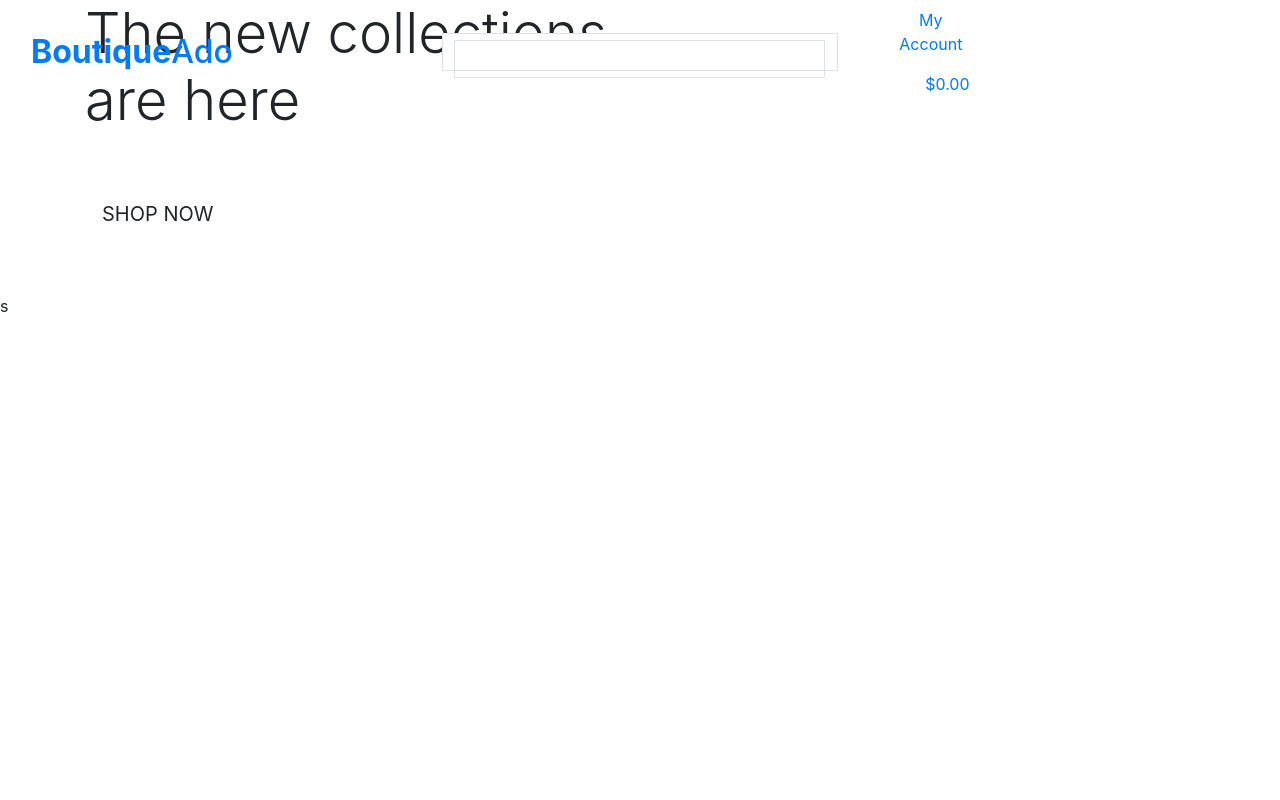
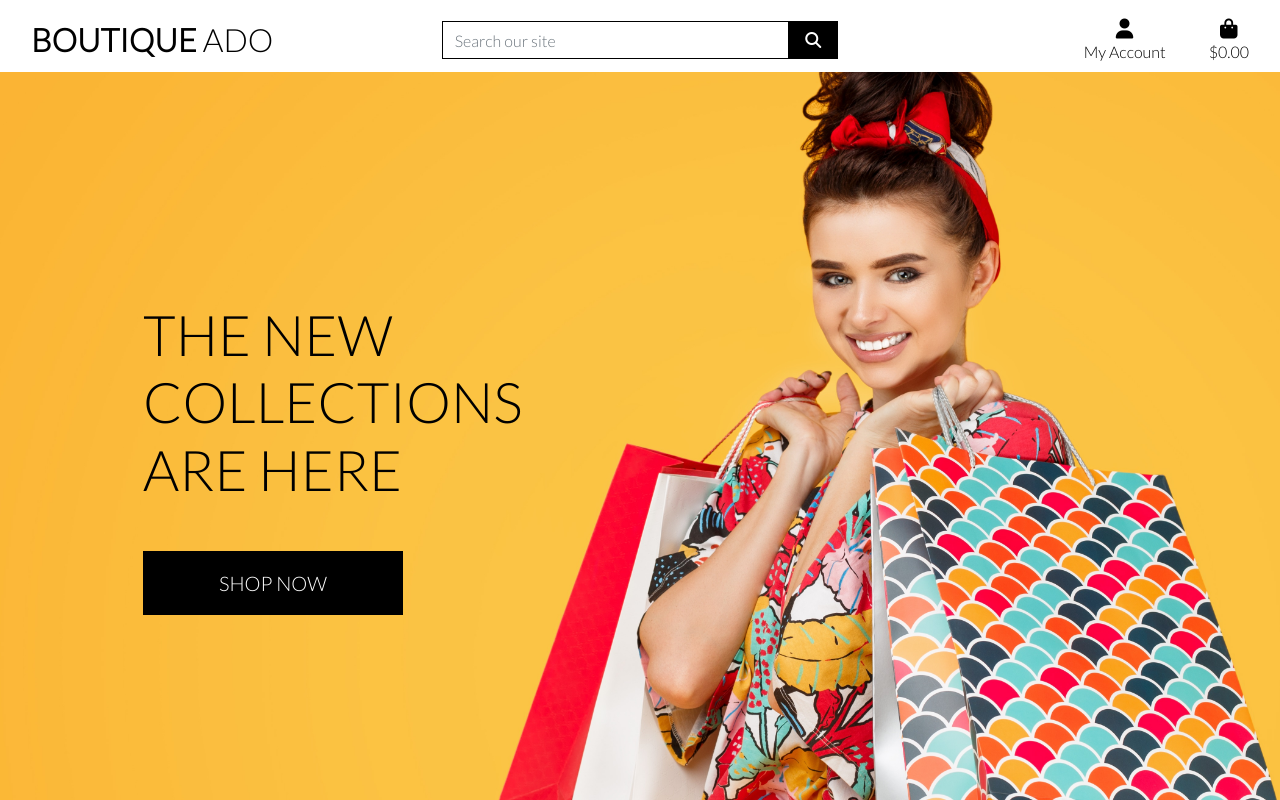
Before and after one commit to rovan89/boutique_ado_v1, a Django app: page / in a window 1280 px wide. Run offline with Django 3.2, Linux system fonts and the light colour scheme; some libraries are stand-ins or nearby versions.

Commit message:
Completed homepage header and css

```diff
--- a/boutique_ado/settings.py
+++ b/boutique_ado/settings.py
@@ -148,6 +148,10 @@ USE_TZ = True
 # https://docs.djangoproject.com/en/3.2/howto/static-files/
 
 STATIC_URL = '/static/'
+STATICFILES_DIRS = (os.path.join(BASE_DIR, 'static'), )
+
+MEDIA_URL = '/media/'
+MEDIA_ROOT = os.path.join(BASE_DIR, 'media')
 
 # Default primary key field type
 # https://docs.djangoproject.com/en/3.2/ref/settings/#default-auto-field
--- a/boutique_ado/urls.py
+++ b/boutique_ado/urls.py
@@ -15,9 +15,12 @@ Including another URLconf
 """
 from django.contrib import admin
 from django.urls import path, include
+from django.conf import settings
+from django.conf.urls.static import static
+
 
 urlpatterns = [
     path('admin/', admin.site.urls),
     path('accounts/', include('allauth.urls')),
     path('', include('home.urls')),
-]
+] + static(settings.MEDIA_URL, document_root=settings.MEDIA_ROOT)
--- a/home/templates/home/index.html
+++ b/home/templates/home/index.html
@@ -13,7 +13,7 @@
 
 {% block content %}
     <div class="container h-100">
-        <div class="row">
+        <div class="row h-100">
             <div class="col-7 col-md-6 my-auto">
                 <h1 class="display-4 logo-font text-black">
                     The new collections are here
--- /dev/null
+++ b/static/css/base.css
@@ -0,0 +1,81 @@
+html {
+    height: 100%;
+}
+
+body {
+    background: url('/media/homepage_background_cropped.jpg') no-repeat center center fixed;
+    background-size: cover;
+    height: calc(100vh - 164px);
+    color: #555;
+    font-family: 'Lato';
+}
+
+/* from Bulma */
+.icon {
+    align-items: center;
+    display: inline-flex;
+    justify-content: center;
+    height: 1.5rem;
+    width: 1.5rem;
+}
+
+.logo-font {
+    text-transform: uppercase;
+}
+
+.main-logo-link {
+    width: fit-content;
+}
+
+.shop-now-button {
+    background: black;
+    color: white;
+    min-width: 260px;
+}
+
+.btn-black {
+    background: black;
+    color: white;
+}
+
+.shop-now-button:hover,
+.shop-now-button:active,
+.shop-now-button:focus,
+.btn-black:hover,
+.btn-black:active,
+.btn-black:focus {
+    background: #222;
+    color: white;
+}
+
+.text-black {
+    color: #000 !important;
+}
+
+.border-black {
+    border: 1px solid black !important;
+}
+
+/* -------------------------------- Media Queries */
+
+/* Slightly larger container on xl screens */
+@media (min-width: 1200px) {
+  .container {
+    max-width: 80%;
+  }
+}
+
+/* fixed top navbar only on medium and up */
+@media (min-width: 992px) {
+    .fixed-top-desktop-only {
+        position: fixed;
+        top: 0;
+        right: 0;
+        left: 0;
+        z-index: 1030;
+    }
+
+    .header-container {
+        padding-top: 164px;
+    }
+}
--- a/templates/base.html
+++ b/templates/base.html
@@ -14,16 +14,20 @@
 
     {% block corecss %}
     <link rel="stylesheet" href="https://cdn.jsdelivr.net/npm/bootstrap@4.6.1/dist/css/bootstrap.min.css" integrity="sha384-zCbKRCUGaJDkqS1kPbPd7TveP5iyJE0EjAuZQTgFLD2ylzuqKfdKlfG/eSrtxUkn" crossorigin="anonymous">
+    <link rel="preconnect" href="https://fonts.googleapis.com">
+    <link rel="preconnect" href="https://fonts.gstatic.com" crossorigin>
+    <link rel="stylesheet" href="https://fonts.googleapis.com/css2?family=Lato:wght@300&display=swap">
+    <link rel="stylesheet" href="{% static 'css/base.css' %}">
     {% endblock %}
 
     {% block extra_css %}
     {% endblock %}
 
     {% block corejs%}
-    <script src="https://cdn.jsdelivr.net/npm/jquery@3.5.1/dist/jquery.slim.min.js" integrity="sha384-DfXdz2htPH0lsSSs5nCTpuj/zy4C+OGpamoFVy38MVBnE+IbbVYUew+OrCXaRkfj" crossorigin="anonymous"></script>
-    <script src="https://cdn.jsdelivr.net/npm/popper.js@1.16.1/dist/umd/popper.min.js" integrity="sha384-9/reFTGAW83EW2RDu2S0VKaIzap3H66lZH81PoYlFhbGU+6BZp6G7niu735Sk7lN" crossorigin="anonymous"></script>
-    <script src="https://cdn.jsdelivr.net/npm/bootstrap@4.6.1/dist/js/bootstrap.min.js" integrity="sha384-VHvPCCyXqtD5DqJeNxl2dtTyhF78xXNXdkwX1CZeRusQfRKp+tA7hAShOK/B/fQ2" crossorigin="anonymous"></script>
-    {% endblock %}
+    <script src="https://kit.fontawesome.com/e9c73d7092.js" crossorigin="anonymous"></script>
+    <script src="https://code.jquery.com/jquery-3.4.1.slim.min.js" integrity="sha384-J6qa4849blE2+poT4WnyKhv5vZF5SrPo0iEjwBvKU7imGFAV0wwj1yYfoRSJoZ+n" crossorigin="anonymous"></script>
+    <script src="https://cdn.jsdelivr.net/npm/popper.js@1.16.0/dist/umd/popper.min.js" integrity="sha384-Q6E9RHvbIyZFJoft+2mJbHaEWldlvI9IOYy5n3zV9zzTtmI3UksdQRVvoxMfooAo" crossorigin="anonymous"></script>
+    <script src="https://stackpath.bootstrapcdn.com/bootstrap/4.4.1/js/bootstrap.min.js" integrity="sha384-wfSDF2E50Y2D1uUdj0O3uMBJnjuUD4Ih7YwaYd1iqfktj0Uod8GCExl3Og8ifwB6" crossorigin="anonymous"></script>{% endblock %}
 
     {% block extra_js %}
     {% endblock %}
@@ -32,16 +36,16 @@
   </head>
   <body>
     <header class="container-fluid fixed-top">
-        <div class="row">
-            <div class="col-12 col-lg-4 my-auto py-1 py-lg-0 test-center text-lg-left">
+        <div id="topnav" class="row bg-white pt-lg-2 d-none d-lg-flex">
+            <div class="col-12 col-lg-4 my-auto py-1 py-lg-0 text-center text-lg-left">
                 <a href="{% url 'home' %}" class="nav-link main-logo-link">
-                    <h2 class="logo-font text-black my-0"><strong>Boutique</strong>Ado</h2>
+                    <h2 class="logo-font text-black my-0"><strong>Boutique</strong> Ado</h2>
                 </a>
             </div>
             <div class="col-12 col-lg-4 my-auto py-1 py-lg-0">
                 <form method="GET" action="">
                     <div class="input-group w-100">
-                        <div class="form-control border border-black rounded-0" typr="text" name="q" placeholder="Search our site">
+                    <input class="form-control border border-black rounded-0" type="text" name="q" placeholder="Search our site">
                         <div class="input-group-append">
                             <button class="form-control btn btn-black border border-black rounded-0" type="submit">
                                 <span class="icon">
@@ -50,19 +54,15 @@
                             </button>
                         </div>
                     </div>
-                    </div>
                 </form>
             </div>
-            <div class="col-12 col-lg-4 my-auto py-1 py-lg-0">
             <div class="col-12 col-lg-4 my-auto py-1 py-lg-0">
                 <ul class="list-inline list-unstyled text-center text-lg-right my-0">
                     <li class="list-inline-item dropdown">
                         <a class="text-black nav-link" href="#" id="user-options" data-toggle="dropdown" aria-haspopup="true" aria-expanded="false">
                             <div class="text-center">
-                                    <div>
-                                        <i class="fas fa-user fa-lg"></i>
+                                <div><i class="fas fa-user fa-lg"></i></div>
                                 <p class="my-0">My Account</p>
-                                    </div>
                             </div>
                         </a>
                         <div class="dropdown-menu border-0" aria-labelledby="user-options">
@@ -73,8 +73,8 @@
                                 <a href="" class="dropdown-item">My Profile</a>
                                 <a href="{% url 'account_logout' %}" class="dropdown-item">Logout</a>
                             {% else %}
-                                        <a href="{% url 'account_signup' %}">Register</a>
-                                        <a href="{% url 'account_login' %}">Login</a>
+                                <a href="{% url 'account_signup' %}" class="dropdown-item">Register</a>
+                                <a href="{% url 'account_login' %}" class="dropdown-item">Login</a>
                             {% endif %}
                         </div>
                     </li>
@@ -112,4 +112,4 @@
     {% endblock %}
 
   </body>
-</html>s
+</html>
```
Also changed, not shown: media/homepage_background_cropped.jpg (added). Lines whose indentation alone changed are shown as unchanged.
